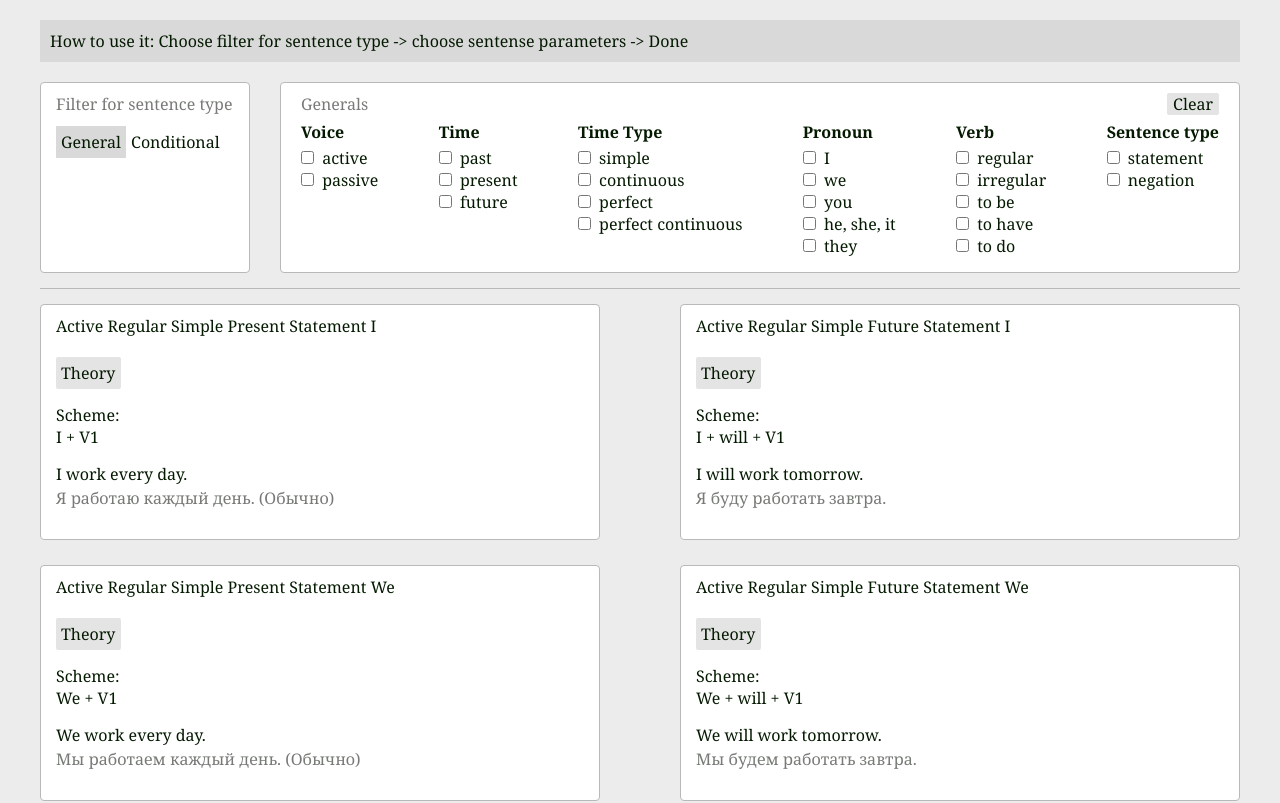
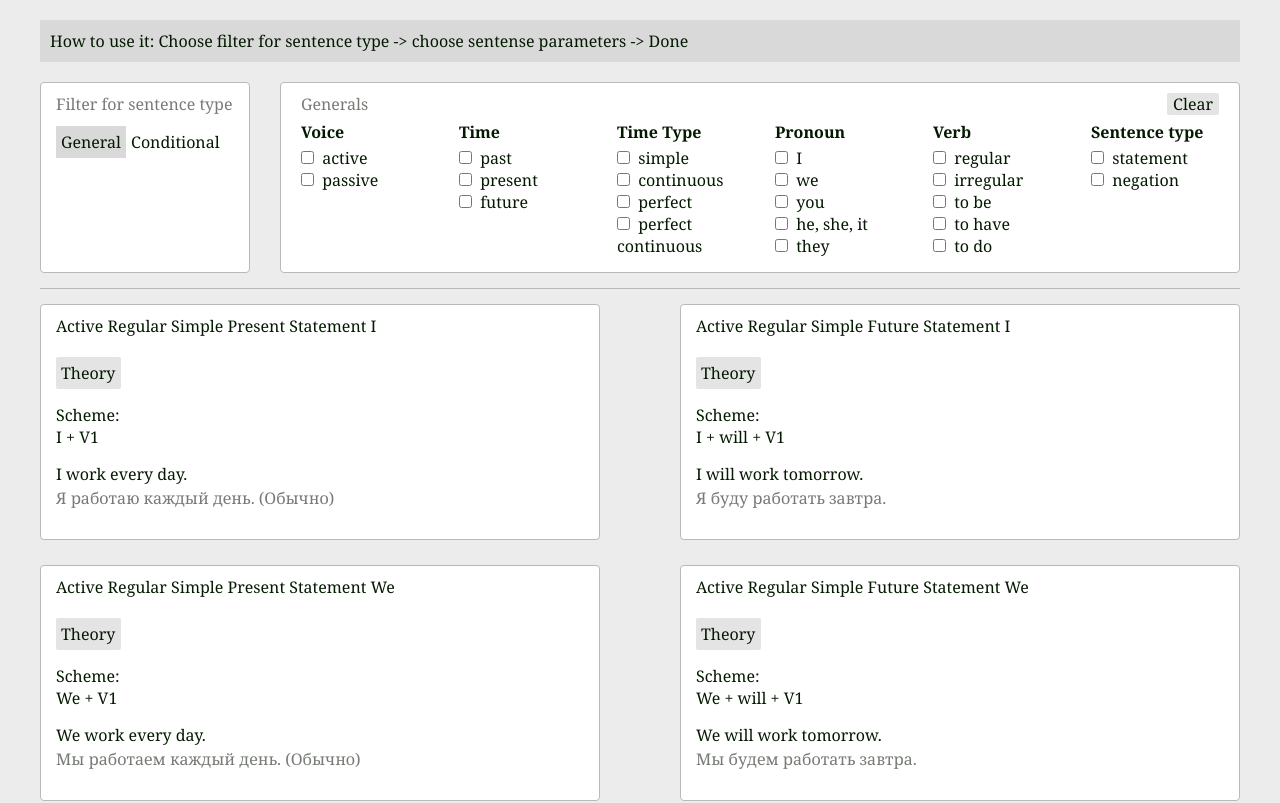
Before and after one commit to VanillaTank/sentence-builder, an Angular app: page / in a window 1280 px wide. Shown: the top 803 px of the page. Built offline with nearby package versions, Linux system fonts and the light colour scheme.

Commit message:
fix UI and PRESENT_CONTINUOUS issues again

```diff
--- a/src/app/cards-service.service.ts
+++ b/src/app/cards-service.service.ts
@@ -32,7 +32,7 @@ export class CardsService {
     this.activeFilterName = choosenFilter;
     switch (this.activeFilterName) {
       case 'Generals': this.activeCards = this.GENERAL_CARDS; break;
-      case 'Condinions': this.activeCards = this.CONDITIONAL_CARDS; break;
+      case 'Conditional': this.activeCards = this.CONDITIONAL_CARDS; break;
       //ADD NEW FILTER DATA HERE
       default: this.activeCards = this.GENERAL_CARDS;
     }
@@ -53,7 +53,7 @@ export class CardsService {
   actviveFilterItem():SearchItem[]  {
     switch (this.activeFilterName) {
       case 'Generals': return GENERAL_SEARCH_ITEMS;
-      case 'Condinions': return CONDITION_SEARCH_ITEMS;
+      case 'Conditional': return CONDITION_SEARCH_ITEMS;
       //TODO дописать сюда путь к элементам фильтра, когда будут данные
       default: return GENERAL_SEARCH_ITEMS;
     }
--- a/src/app/filters/filters.component.css
+++ b/src/app/filters/filters.component.css
@@ -28,6 +28,9 @@
     color: #777B75;
     margin-bottom: 6px;
 }
+.filter-section {
+  width: 100%;
+}
 .filter-section+.filter-section{
     margin-left: 30px;
 }
--- a/src/app/filters/filters.component.ts
+++ b/src/app/filters/filters.component.ts
@@ -47,7 +47,7 @@ export class FiltersComponent implements OnInit {
   changeActiveSearchValue(currentFilter: string):void {
     switch (currentFilter) {
       case 'Generals': this.activeSearchValue = this.generalSearchValues; break;
-      case 'Condinions': this.activeSearchValue = this.conditionSearchValues; break;
+      case 'Conditional': this.activeSearchValue = this.conditionSearchValues; break;
       default: break;
     }
   }
```
